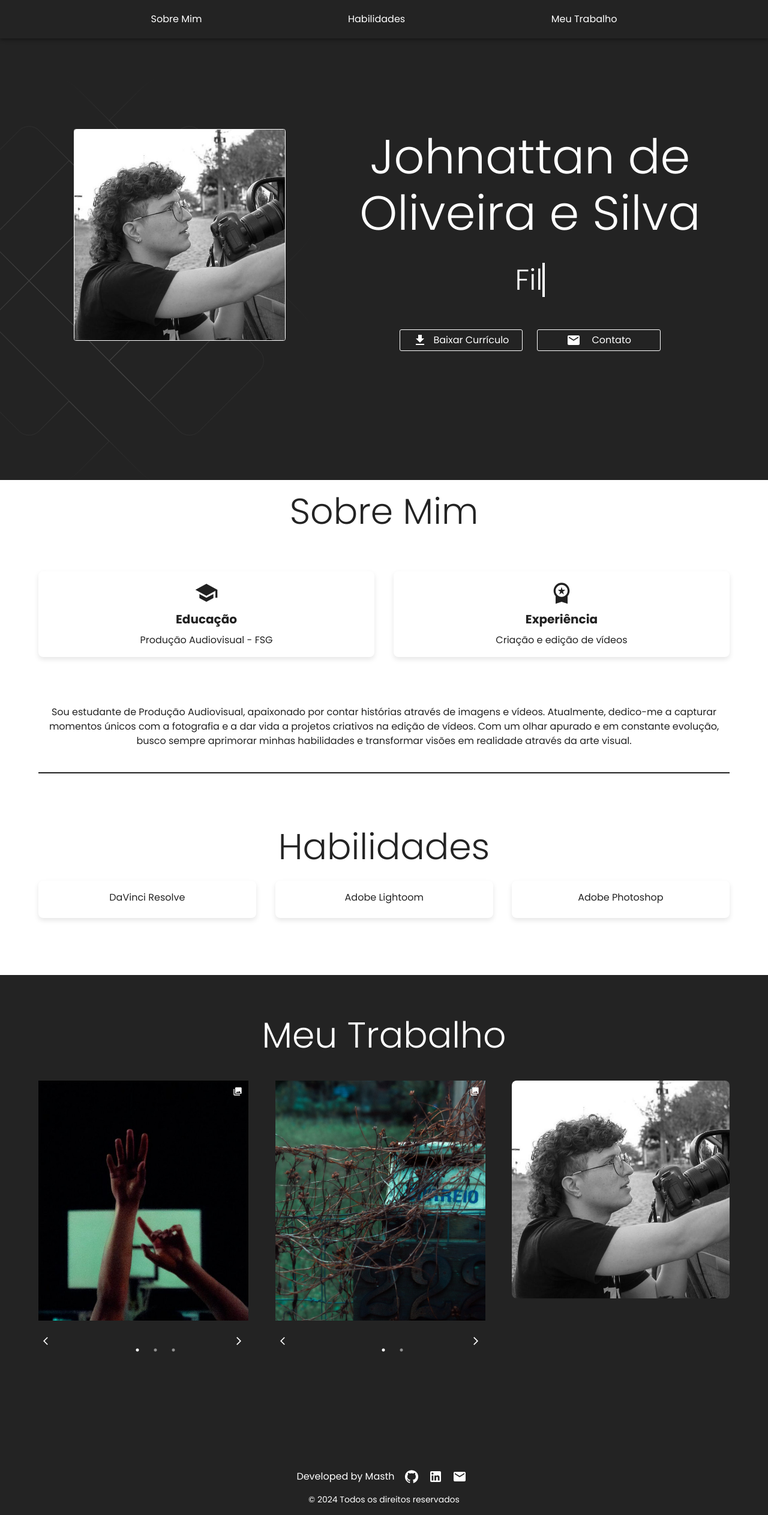
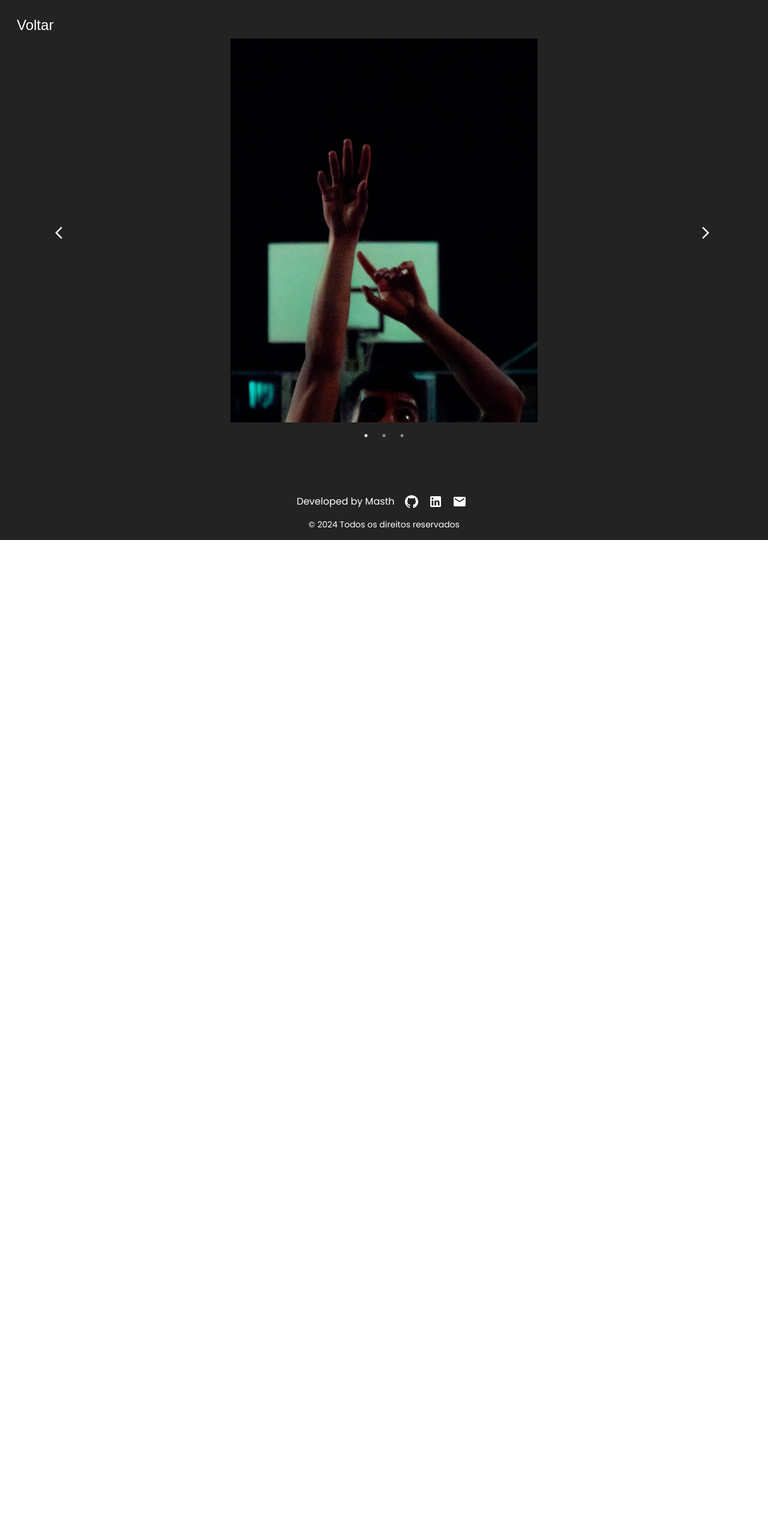
Before and after one commit to Masthw/PortfolioJohnix, a React (Vite) app: page /project/1 in a window 1280 px wide. Shown: the whole page at 60% size. After the commit the page ends 900 px from the top, so only its background shows below. Built offline with nearby package versions, Linux system fonts and the light colour scheme.

Commit message:
feat: add ProjectView Screen

```diff
--- a/package.json
+++ b/package.json
@@ -18,6 +18,7 @@
     "react": "^18.3.1",
     "react-dom": "^18.3.1",
     "react-intersection-observer": "^9.13.1",
+    "react-router-dom": "^6.26.2",
     "react-scroll": "^1.9.0",
     "react-slick": "^0.30.2",
     "slick-carousel": "^1.8.1",
--- a/src/App.tsx
+++ b/src/App.tsx
@@ -1,17 +1,32 @@
+import { BrowserRouter as Router, Route, Routes, useLocation } from "react-router-dom";
 import NavBar from "./components/NavBar/NavBar";
 import Home from "./pages/Home/Home";
-import './global.css';
+import Projects from "./pages/Home/sections/Projects/Projects";
+import ProjectDetail from "./pages/Home/sections/Projects/ProjectDetail";
+import "./global.css";
 import Footer from "./components/Footer/Footer";
 
+const App = () => {
 
-const App = () => {
+  const location = useLocation();
+
   return (
-  <>
-  <NavBar />
-  <Home />
-  <Footer />
-  </>
-  )
+    <>
+      {location.pathname !== "/project/1" && location.pathname !== "/project/2" && <NavBar />}
+      <Routes>
+        <Route path="/" element={<Home />} />
+        <Route path="/projects" element={<Projects />} />
+        <Route path="/project/:projectId" element={<ProjectDetail />} />
+      </Routes>
+      <Footer />
+    </>
+  );
 };
 
-export default App;
+const AppWrapper = () => (
+  <Router>
+    <App />
+  </Router>
+);
+
+export default AppWrapper;
--- /dev/null
+++ b/src/pages/Home/sections/Projects/ProjectDetail.tsx
@@ -0,0 +1,93 @@
+import { useParams, useNavigate } from "react-router-dom";
+import Slider from "react-slick";
+import { Box, IconButton, Container, Grid, styled } from "@mui/material";
+import ArrowForwardIosIcon from "@mui/icons-material/ArrowForwardIos";
+import ArrowBackIosIcon from "@mui/icons-material/ArrowBackIos";
+
+import Foto1P1 from "../../../../assets/images/projeto1/Foto1.jpg";
+import Foto2P1 from "../../../../assets/images/projeto1/Foto2.png";
+import Foto3P1 from "../../../../assets/images/projeto1/Foto3.png";
+import Foto1P2 from "../../../../assets/images/projeto2/Foto1.jpeg";
+import Foto2P2 from "../../../../assets/images/projeto2/Foto2.jpeg";
+
+const StyledProjects = styled("div")(({ theme }) => ({
+  backgroundColor: theme.palette.primary.main,
+  padding: theme.spacing(8, 2),
+  minHeight: "100vh",
+}));
+
+const ProjectDetail = () => {
+  const { projectId } = useParams();
+  const navigate = useNavigate();
+
+  const images = projectId === "1" ? [Foto1P1, Foto2P1, Foto3P1] : [Foto1P2, Foto2P2];
+
+  const NextArrow = (props: { onClick: () => void }) => {
+    const { onClick } = props;
+    return (
+      <IconButton
+        sx={{ position: "absolute", top: "50%", right: 20, zIndex: 10, color: "white", transform: "translateY(-50%)" }}
+        onClick={onClick}
+      >
+        <ArrowForwardIosIcon />
+      </IconButton>
+    );
+  };
+
+  const PrevArrow = (props: { onClick: () => void }) => {
+    const { onClick } = props;
+    return (
+      <IconButton
+        sx={{ position: "absolute", top: "50%", left: 20, zIndex: 10, color: "white", transform: "translateY(-50%)" }}
+        onClick={onClick}
+      >
+        <ArrowBackIosIcon />
+      </IconButton>
+    );
+  };
+
+  const settings = {
+    dots: true,
+    infinite: true,
+    speed: 500,
+    slidesToShow: 1,
+    slidesToScroll: 1,
+    nextArrow: <NextArrow onClick={() => {}} />,
+    prevArrow: <PrevArrow onClick={() => {}} />,
+    dotsClass: "slick-dots",
+  };
+
+  return (
+    <StyledProjects>
+      <Container maxWidth="lg">
+        <Box sx={{ textAlign: "center", }}>
+        </Box>
+        <Grid container spacing={4} justifyContent="center">
+          <Grid item xs={12}>
+            <Box sx={{ position: "relative" }}>
+              <Slider {...settings}>
+                {images.map((image, index) => (
+                  <div key={index}>
+                    <img
+                      src={image}
+                      alt={`Project ${projectId} - Image ${index + 1}`}
+                      style={{ width: "100%", height: "auto", maxHeight: "80vh", objectFit: "contain" }}
+                    />
+                  </div>
+                ))}
+              </Slider>
+            </Box>
+            <IconButton
+                onClick={() => navigate(-1)}
+                sx={{ position: "absolute", top: 20, left: 20, color: "white" }}
+              >
+                Voltar
+              </IconButton>
+          </Grid>
+        </Grid>
+      </Container>
+    </StyledProjects>
+  );
+};
+
+export default ProjectDetail;
--- a/src/pages/Home/sections/Projects/Projects.tsx
+++ b/src/pages/Home/sections/Projects/Projects.tsx
@@ -1,5 +1,20 @@
-import { Container, Typography, Box, Grid, styled, IconButton } from "@mui/material";
-import { JSXElementConstructor, ReactElement, ReactNode, ReactPortal, useEffect, useRef, useState } from "react";
+import {
+  Container,
+  Typography,
+  Box,
+  Grid,
+  styled,
+  IconButton,
+} from "@mui/material";
+import {
+  JSXElementConstructor,
+  ReactElement,
+  ReactNode,
+  ReactPortal,
+  useEffect,
+  useRef,
+  useState,
+} from "react";
 import Avatar from "../../../../assets/images/avatar.jpg";
 import Foto1P1 from "../../../../assets/images/projeto1/Foto1.jpg";
 import Foto2P1 from "../../../../assets/images/projeto1/Foto2.png";
@@ -18,6 +33,10 @@ const Projects = () => {
     project2: false,
     project3: false,
   });
+
+
+  const imagesProject1 = [Foto1P1, Foto2P1, Foto3P1];
+  const imagesProject2 = [Foto1P2, Foto2P2];
 
   const project1Ref = useRef<HTMLDivElement | null>(null);
   const project2Ref = useRef<HTMLDivElement | null>(null);
@@ -60,7 +79,7 @@ const Projects = () => {
     };
   }, []);
 
-  const NextArrow = (props: { onClick: any; }) => {
+  const NextArrow = (props: { onClick: () => void }) => {
     const { onClick } = props;
     return (
       <IconButton
@@ -74,12 +93,12 @@ const Projects = () => {
         }}
         onClick={onClick}
       >
-        <ArrowForwardIosIcon sx={{ fontSize: "1.0rem"}}/>
+        <ArrowForwardIosIcon sx={{ fontSize: "1.0rem" }} />
       </IconButton>
     );
   };
 
-  const PrevArrow = (props: { onClick: any; }) => {
+  const PrevArrow = (props: { onClick: () => void }) => {
     const { onClick } = props;
     return (
       <IconButton
@@ -93,7 +112,7 @@ const Projects = () => {
         }}
         onClick={onClick}
       >
-        <ArrowBackIosIcon sx={{ fontSize: "1.0rem"}}/>
+        <ArrowBackIosIcon sx={{ fontSize: "1.0rem" }} />
       </IconButton>
     );
   };
@@ -104,9 +123,19 @@ const Projects = () => {
     speed: 500,
     slidesToShow: 1,
     slidesToScroll: 1,
-    nextArrow: <NextArrow onClick={undefined} />,
-    prevArrow: <PrevArrow onClick={undefined} />,
-    appendDots: (dots: string | number | boolean | ReactElement<any, string | JSXElementConstructor<any>> | Iterable<ReactNode> | ReactPortal | null | undefined) => (
+    nextArrow: <NextArrow onClick={() => {}} />,
+    prevArrow: <PrevArrow onClick={() => {}} />,
+    appendDots: (
+      dots:
+        | string
+        | number
+        | boolean
+        | ReactElement<any, string | JSXElementConstructor<any>>
+        | Iterable<ReactNode>
+        | ReactPortal
+        | null
+        | undefined
+    ) => (
       <div
         style={{
           position: "relative",
@@ -118,6 +147,10 @@ const Projects = () => {
         <ul style={{ margin: "0px" }}> {dots} </ul>
       </div>
     ),
+  };
+
+  const handleProjectClick = (projectId: number) => {
+    window.location.href = `/project/${projectId}`;
   };
 
   return (
@@ -143,7 +176,7 @@ const Projects = () => {
                     position: "relative",
                     width: { xs: "100%", md: "350px" },
                     height: { xs: "auto", md: "350px" },
-                    marginBottom: "0.5rem"
+                    marginBottom: "0.5rem",
                   }}
                 >
                   <CollectionsIcon
@@ -158,42 +191,31 @@ const Projects = () => {
                     }}
                   />
                   <Slider {...settings}>
-                    <div>
+                    {imagesProject1.map((image, index) => (
+                      <div
+                        key={index}
+                        onClick={() => handleProjectClick(1)}
+                      >
                         <img
-                        src={Foto1P1}
-                        alt="Project 1 - Image 1"
+                          src={image}
+                          alt={`Project 1 - Image ${index + 1}`}
                           className={`${
                             isVisible.project1 ? "popIn project-delay-1" : ""
                           } carousel-image`}
                         />
                       </div>
-                    <div>
-                      <img
-                        src={Foto2P1}
-                        alt="Project 1 - Image 2"
-                        className={`${
-                          isVisible.project1 ? "popIn project-delay-1" : ""
-                        } carousel-image`}
-                      />
-                    </div>
-                    <div>
-                      <img
-                        src={Foto3P1}
-                        alt="Project 1 - Image 3"
-                        className={`${
-                          isVisible.project1 ? "popIn project-delay-1" : ""
-                        } carousel-image`}
-                      />
-                    </div>
+                    ))}
                   </Slider>
                 </Box>
               </div>
             </Grid>
             <Grid item xs={12} md={4}>
-              <div ref={project2Ref}
+              <div
+                ref={project2Ref}
                 className={
                   isVisible.project1 ? "popIn project-delay-2" : "image"
-              }>
+                }
+              >
                 <Box
                   sx={{
                     position: "relative",
@@ -213,24 +235,21 @@ const Projects = () => {
                     }}
                   />
                   <Slider {...settings}>
-                    <div>
+                    {imagesProject2.map((image, index) => (
+                      <div
+                        key={index}
+                        onClick={() => handleProjectClick(2)}
+
+                      >
                         <img
-                        src={Foto1P2}
-                        alt="Project 2 - Image 1"
+                          src={image}
+                          alt={`Project 2 - Image ${index + 1}`}
                           className={`${
                             isVisible.project1 ? "popIn project-delay-2" : ""
                           } carousel-image`}
                         />
                       </div>
-                    <div>
-                      <img
-                        src={Foto2P2}
-                        alt="Project 2 - Image 2"
-                        className={`${
-                          isVisible.project1 ? "popIn project-delay-2" : ""
-                        } carousel-image`}
-                      />
-                    </div>
+                    ))}
                   </Slider>
                 </Box>
               </div>
--- a/src/pages/Home/sections/Projects/styles/stylesProjects.css
+++ b/src/pages/Home/sections/Projects/styles/stylesProjects.css
@@ -22,10 +22,14 @@
 
 
 
-img {
-    opacity: 0;
-    transform: scale(0.3);
-}
+
+ .modal-image {
+  opacity: 1 ;
+  transform: noen;
+  width: 100%;
+  max-height: 80vh;
+  object-fit: contain;
+ }
 
 
 .carousel-image {
```
Also changed, not shown: 1 other file (tests, documents, lock files or other folders). Lines whose indentation alone changed are shown as unchanged.
